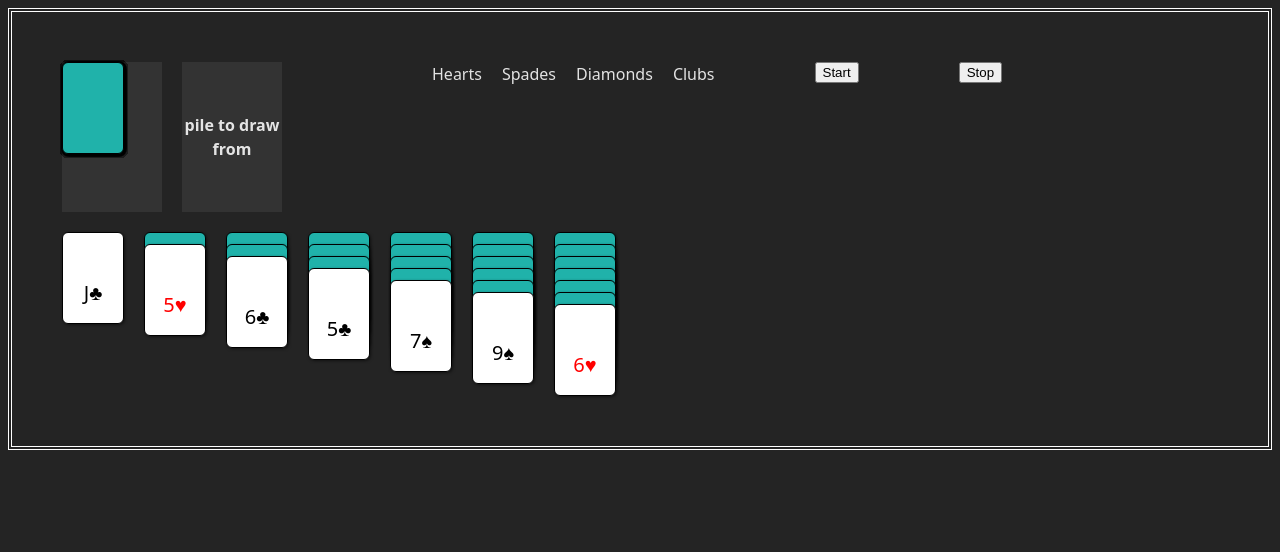
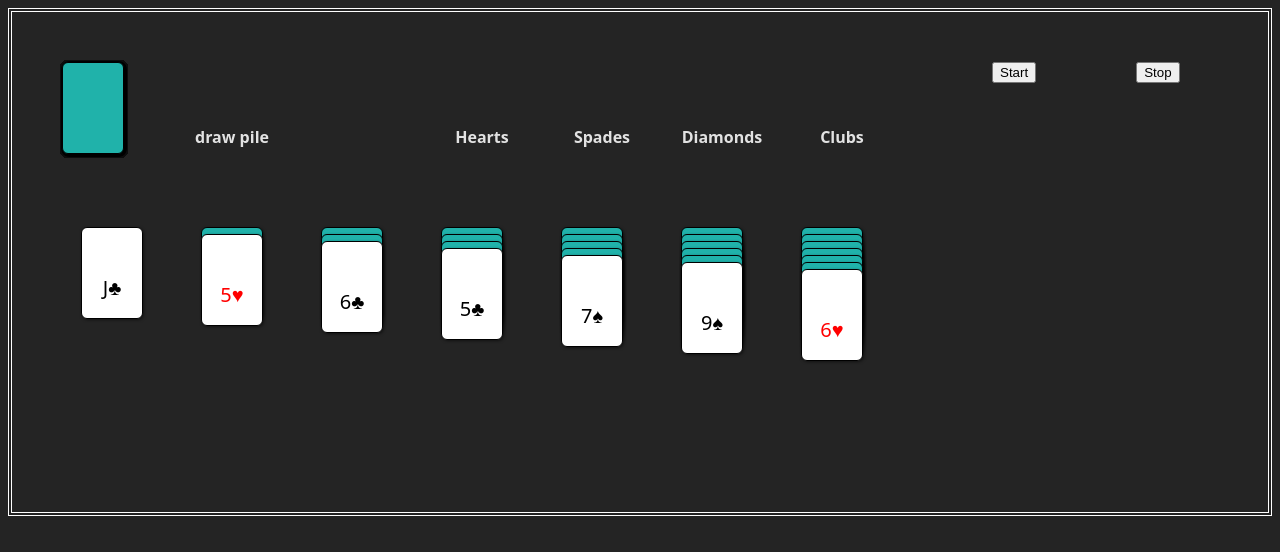
Before and after one commit to Purbai/mySolitaire, a website built with Vite: page index.html in a window 1280 px wide. Both pictures are taken after a click on the button "Start". Built offline with nearby package versions, Linux system fonts and the light colour scheme.

Commit message:
minor clean-up on naming conventions and styling

```diff
--- a/index.html
+++ b/index.html
@@ -7,34 +7,34 @@
     <title>Vite + TS</title>
   </head>
   <body>
-    <div id="game" class="game">
-      <div class="top-row">
-        <div class="remaining">
-          <div class="remaining__pile remaining__pile--todraw">remain pile</div>
-          <div class="remaining__pile">pile to draw from</div>
+    <div class="game">
+      <div class="game__top-row">
+        <div class="game__remaining">
+          <div class="game__remaining-pile game__remaining-pile--todraw">remain pile</div>
+          <div class="game__remaining-pile game__remaining-pile">draw pile</div>
         </div>
-        <div class="foundation">
-         <div class="foundation__pile--hearts">Hearts</div>
-          <div class="foundation__pile--spades">Spades</div>
-          <div class="foundation__pile--diamonds">Diamonds</div>
-          <div class="foundation__pile--clubs">Clubs</div>
+        <div class="game__foundation">
+          <div class="game__foundation-pile">Hearts</div>
+          <div class="game__foundation-pile">Spades</div>
+          <div class="game__foundation-pile">Diamonds</div>
+          <div class="game__foundation-pile">Clubs</div>
+        </div>
+        <button class="game__start-button" id="start">Start</button>
+        <button class="game__stop-button" id="stop">Stop</button>
       </div>
-      <button id="start">Start</button>
-      <button id="stop">Stop</button>
-    </div>
-    <div>
+      <div>
 
-    </div>
-    <div class="solitaire">
-        <div class="solitaire__pile--1">pile 1</div>
-        <div class="solitaire__pile--2">pile 2</div>
-        <div class="solitaire__pile--3">pile 3</div>
-        <div class="solitaire__pile--4">pile 4</div>
-        <div class="solitaire__pile--5">pile 5</div>
-        <div class="solitaire__pile--6">pile 6</div>
-        <div class="solitaire__pile--7">pile 7</div>
-    </div>
-  </div>
+      </div>
+      <div class="game__solitaire">
+        <div class="game__solitaire-pile game__solitaire-pile--1">pile 1</div>
+        <div class="game__solitaire-pile game__solitaire-pile--2">pile 2</div>
+        <div class="game__solitaire-pile game__solitaire-pile--3">pile 3</div>
+        <div class="game__solitaire-pile game__solitaire-pile--4">pile 4</div>
+        <div class="game__solitaire-pile game__solitaire-pile--5">pile 5</div>
+        <div class="game__solitaire-pile game__solitaire-pile--6">pile 6</div>
+        <div class="game__solitaire-pile game__solitaire-pile--7">pile 7</div>
+      </div>
+      </div>
     <script type="module" src="/src/main.ts"></script>
   </body>
 </html>
--- a/src/style.scss
+++ b/src/style.scss
@@ -23,72 +23,72 @@
   justify-content: flex-start;
   text-align: center;
 
-  .top-row {
+  &__top-row {
     display: flex;
     flex-direction: row;
-    gap: 100px; // spacing between remaining and foundation
+    gap: 100px;
     align-items: flex-start;
   }
-//}
-  .remaining {
+
+  &__remaining {
     display: flex;
     flex-direction: row;
     gap: 20px;
 
-    &__pile {
+    &-pile {
       display: flex;
       align-items: center;
       justify-content: center;
       width: 100px;
       height: 150px;
-      background-color: #333;
-     // border: 3px solid white;
       font-weight: bold;
       overflow: visible;
       position: relative;
+
+      &--todraw {
+        position: relative;
       }
-    button {
+    }
+
+    &-button {
       font-size: 50px;
-      background-color: greenyellow;
+      background-color: green;
       width: 60px;
       height: 60px;
       font-weight: bold;
     }
   }
 
-
-  .foundation {
+  &__foundation {
     display: flex;
     flex-direction: row;
     margin-left: 50px;
     gap: 20px;
 
-    &__pile {
+    &-pile {
       display: flex;
       flex-direction: column;
       align-items: center;
       justify-content: center;
       width: 100px;
       height: 150px;
-      background-color: #333;
-      border: 3px solid white;
       font-weight: bold;
     }
   }
 
-  .solitaire {
+  &__solitaire {
     display: flex;
     flex-direction: row;
     gap: 20px;
-        &__pile {
+
+    &-pile {
       position: relative;
       width: 100px;
       min-height: 150px;
-          border: 3px solid white;
-          background-color: #333;
       display: flex;
       flex-direction: column;
       align-items: center;
+    }
   }
 }
 
@@ -104,7 +104,6 @@
   font-size: 20px;
   position: relative;
   box-shadow: 1px 1px 3px rgba(0, 0, 0, 0.5);
-
 }
 
 .card--facedown {
@@ -117,8 +116,3 @@
   top: 0;
   left: 0;
 }
-
-.remaining__pile--todraw {
-  position: relative; // Needed for child cards' absolute positioning
-}
-}
--- a/src/utils/displayColumnCards.ts
+++ b/src/utils/displayColumnCards.ts
@@ -4,13 +4,13 @@ import { Card } from "../card_data/card_data";
 
  // Clear existing cards
  for (let i = 1; i <= 7; i++) {
-    const pile = document.querySelector(`.solitaire__pile--${i}`);
+    const pile = document.querySelector(`.game__solitaire-pile--${i}`);
     if (pile) pile.innerHTML = '';
   }
 
   // Render cards into their respective piles
   cardstoCol.forEach((column, colIndex) => {
-    const pile = document.querySelector(`.solitaire__pile--${colIndex + 1}`);
+    const pile = document.querySelector(`.game__solitaire-pile--${colIndex + 1}`);
     if (!pile) return;
 
     column.forEach((card, rowIndex) => {
@@ -23,7 +23,7 @@ import { Card } from "../card_data/card_data";
       else{
           cardDiv.style.color = (card.colour === 'Red' && card.isFaceUp) ? 'red' : (card.isFaceUp) ? 'black' : 'white'
       }
-      cardDiv.style.marginTop = `-80px`;
+      cardDiv.style.marginTop = `-85px`;
       pile.appendChild(cardDiv);
     });
   });
--- a/src/utils/displayRemainingDrrawCards.ts
+++ b/src/utils/displayRemainingDrrawCards.ts
@@ -1,7 +1,7 @@
 import { Card } from "../card_data/card_data";
 
 export const displayRemainingDrawCards = (remainingCards: Card[]) => {
-  const drawPile = document.querySelector(".remaining__pile--todraw");
+  const drawPile = document.querySelector(".game__remaining-pile--todraw");
   if (!drawPile) return;
 
   drawPile.innerHTML = ''; // clear once, outside the loop
```
Lines whose indentation alone changed are shown as unchanged.
